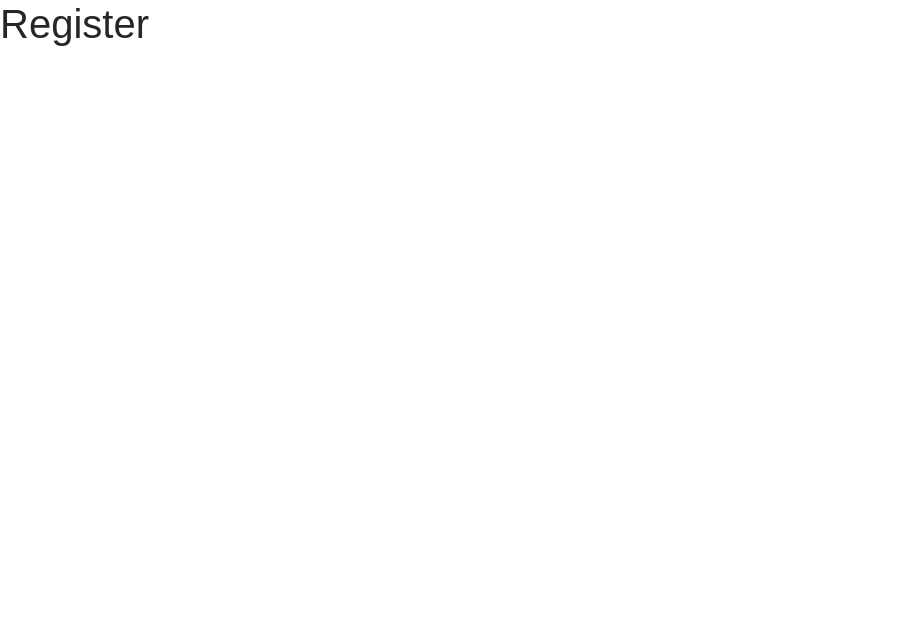
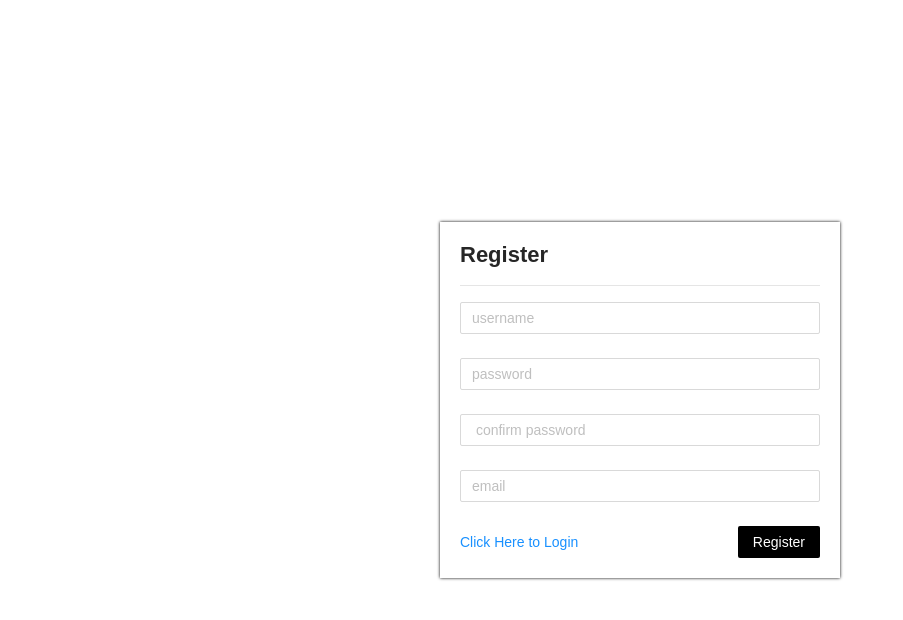
Before and after one commit to Tduncan14/resumebuilder, a React (Create React App) app in the folder client/: page /register in a window 1280 px wide. Shown: the top 620 px of the page, without its empty margins (0-903 px from the left). Built offline with nearby package versions, Linux system fonts and the light colour scheme.

Commit message:
keep moving forward'

```diff
--- a/client/src/components/DefaultLayout.js
+++ b/client/src/components/DefaultLayout.js
@@ -1,6 +1,6 @@
 
 import React from 'react';
-import './../resources/authenication.css'
+import './../resources/layout.css'
 
 
 function DefaultLayout ({children}){
--- a/client/src/index.css
+++ b/client/src/index.css
@@ -8,7 +8,25 @@ body {
 
 }
 
-code {
-  font-family: source-code-pro, Menlo, Monaco, Consolas, 'Courier New',
-    monospace;
+button{
+  background-color:black !important;
+  box-shadow: none !important;
+  border:none !important;
+  outline:none !important;
 }
+
+
+/* target the input field */
+
+
+input{
+  box-shadow: none !important;
+  outline:none !important;
+}
+
+
+input:focus{
+  outline:none !important;
+  box-shadow:none !important;
+
+}
--- a/client/src/pages/Login.js
+++ b/client/src/pages/Login.js
@@ -1,18 +1,42 @@
 import React from 'react';
-
+import { Form, Input, Button, Select } from 'antd';
+import "../resources/authenication.css";
+import {Link} from 'react-router-dom'
 
 const Login = () => {
 
 
 
 
+    const onFinish = () => {
 
+
+    }
 
 
     return(
         <>
-        <div>
-            <h1> Login</h1>
+        <div className="auth-parent">
+        <Form layout="vertical"  onFinish={onFinish}>
+                  <h1>Login</h1>
+                  < hr />
+
+                <Form.Item name="password">
+                     <Input placeholder="password" />
+                </Form.Item>
+
+
+
+
+                <Form.Item name="email">
+                     <Input placeholder="email" />
+                </Form.Item>
+
+                <div className="d-flex align-items-center justify-content-between">
+                <Link to="/register">Click Here to Register</Link>
+                <Button type="primary" htmlType="submit">Login</Button>
+                </div>
+            </Form>
         </div>
 
         </>
--- a/client/src/pages/Register.js
+++ b/client/src/pages/Register.js
@@ -1,16 +1,73 @@
-import React from 'react';
-
+import React ,{useState} from 'react';
+import { Form, Input, Button, Select } from 'antd';
+import '../resources/authenication.css'
+import { Link } from 'react-router-dom';
 
 
 
 const Register = ()=> {
 
+    const [name,setName] = useState('')
+    const [password,setPassword] = useState('')
+    const [email,setEmail] = useState('')
+    const [confirmpassword,setConfirmpassord] = useState('')
+    const [state,setState] = useState({
+        name,
+        password,
+        email,
+        confirmpassword,
+    })
 
 
 
+     const storeInfo = (e) =>{
+
+
+       const values = setState({[e.target.name] : e.target.value})
+
+
+
+    }
+
+
+
+    const onFinish = (values) => {
+
+
+        console.log(values)
+
+    }
+
     return(
-        <div>
-            <h1>Register</h1>
+        <div className="auth-parent">
+            <Form layout="vertical"  onFinish={onFinish}>
+                  <h1>Register</h1>
+                  < hr />
+                <Form.Item name="username">
+                     <Input placeholder="username" />
+                </Form.Item>
+
+                <Form.Item name="password">
+                     <Input placeholder="password" />
+                </Form.Item>
+
+
+                <Form.Item name="confirm password">
+                     <Input placeholder=" confirm password" />
+                </Form.Item>
+
+
+
+                <Form.Item name="email">
+                     <Input placeholder="email" />
+                </Form.Item>
+
+
+                <div className="d-flex align-items-center justify-content-between">
+                <Link to="/login">Click Here to Login</Link>
+                <Button type="primary" htmlType="submit">Register</Button>
+                </div>
+            </Form>
         </div>
     )
 }
--- a/client/src/resources/authenication.css
+++ b/client/src/resources/authenication.css
@@ -1,31 +1,23 @@
-.layout{
+/*  auth parents */
+
+.auth-parent{
     height:100vh;
-    padding:10px 50px;
-
+    display:flex;
+    align-items:center;
+    justify-content: center;
 }
 
 
-.header{
-    height:10%;
-    background-color:black;
-    color:white;
-    border-radius:1%;
-    display:flex;
-    justify-content:space-between;
-    align-items:center;
-    padding:1% 1.5%;
+.auth-parent h1{
+    font-weight:bold;
+    font-size:22px;
 }
 
-.header h1{
-    color:rgba(255,255,255,0.5);
-    font-size:1.5rem;
+
+.auth-parent form{
+    width:25rem;
+    box-shadow:0 0 3px black;
+    padding:20px;
 }
 
-.content{
-    height:80%;
-    border:2px solid gray;
-    margin-top:2%;
-    border-radius:1%;
-    box-shadow:0 0 3px rgba(128,128,128, 0.486);
-    padding:10px;
-}
+/*  end of  auth parent */
--- a/client/src/resources/layout.css
+++ b/client/src/resources/layout.css
@@ -1,16 +1,37 @@
+
+
+.content{
+    height:80%;
+}
+
 .layout{
     height:100vh;
+    padding:10px 50px;
 
 }
 
 
 .header{
-    height:20%;
+    height:10%;
     background-color:black;
+    color:white;
+    border-radius:1%;
+    display:flex;
+    justify-content:space-between;
+    align-items:center;
+    padding:1% 1.5%;
+}
 
-
+.header h1{
+    color:rgba(255,255,255,0.5);
+    font-size:1.5rem;
 }
 
 .content{
     height:80%;
+    border:2px solid gray;
+    margin-top:2%;
+    border-radius:1%;
+    box-shadow:0 0 3px rgba(128,128,128, 0.486);
+    padding:10px;
 }
```
Also changed, not shown: 1 other file (tests, documents, lock files or other folders).
